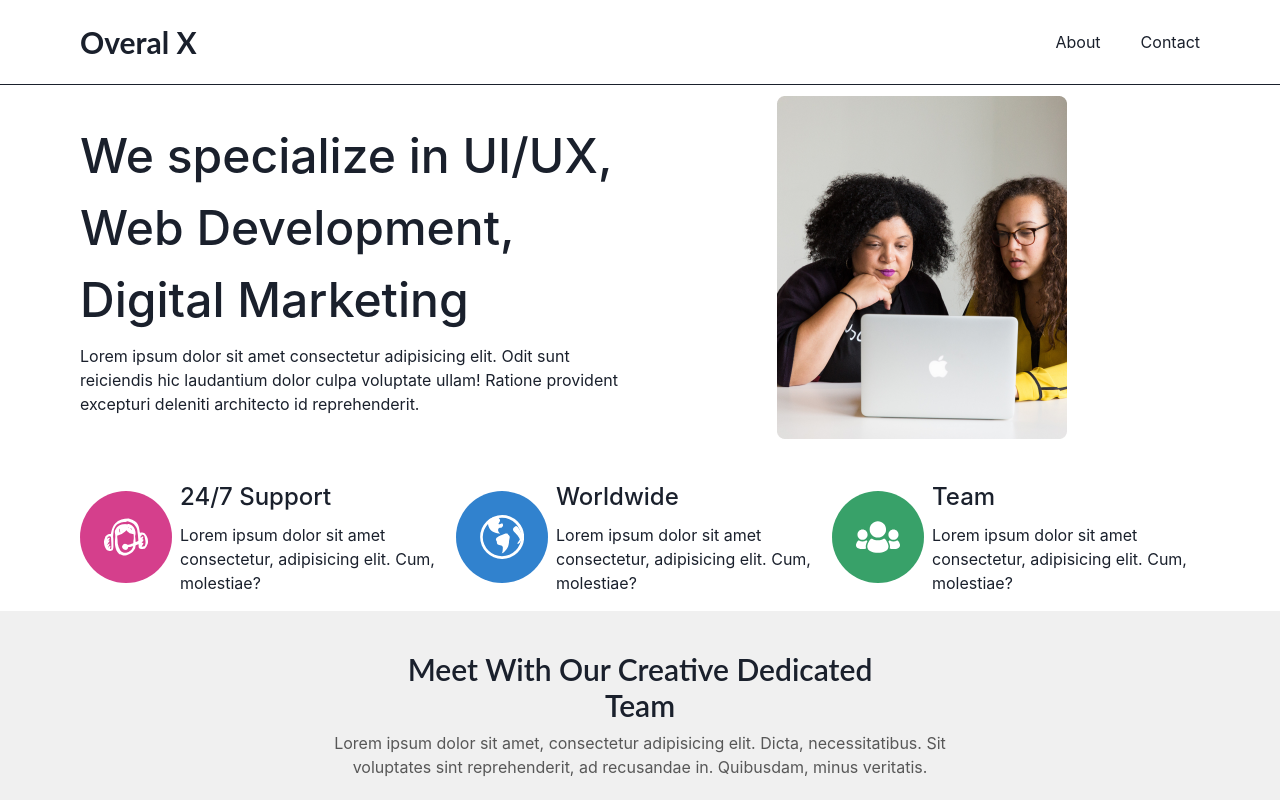
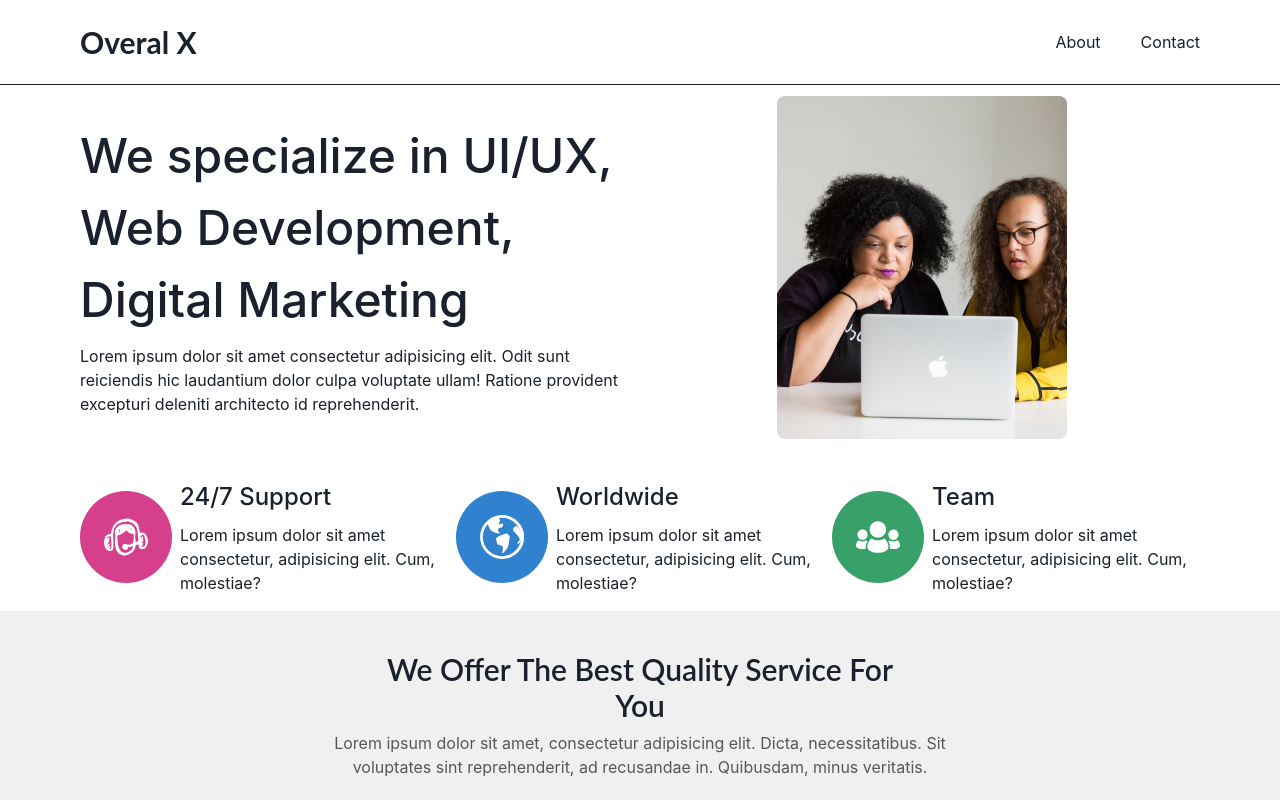
Before and after one commit to Overal-X/overal-x, a React (Vite) app: page / in a window 1280 px wide. Shown: the top 800 px of the page. Built offline with nearby package versions, Linux system fonts and the light colour scheme; the HTML template or start-up script is replaced by a standard one.

Commit message:
chore(src/pages/): removes teams section from homepage

```diff
--- a/src/pages/index.tsx
+++ b/src/pages/index.tsx
@@ -1,11 +1,10 @@
 import { Box } from "@chakra-ui/react";
 
+import ContactSection from "@/components/homepage/contact";
 import FeaturesSection from "@/components/homepage/features";
 import HeroSection from "@/components/homepage/hero";
 import ServicesSection from "@/components/homepage/services";
-import TeamSection from "@/components/homepage/teams";
 import TestimonialSection from "@/components/homepage/testimonials";
-import ContactSection from "@/components/homepage/contact";
 
 const HomePage = (): JSX.Element => {
   return (
@@ -13,8 +12,6 @@ const HomePage = (): JSX.Element => {
       <HeroSection />
 
       <FeaturesSection />
-
-      <TeamSection />
 
       <ServicesSection />
 
```
